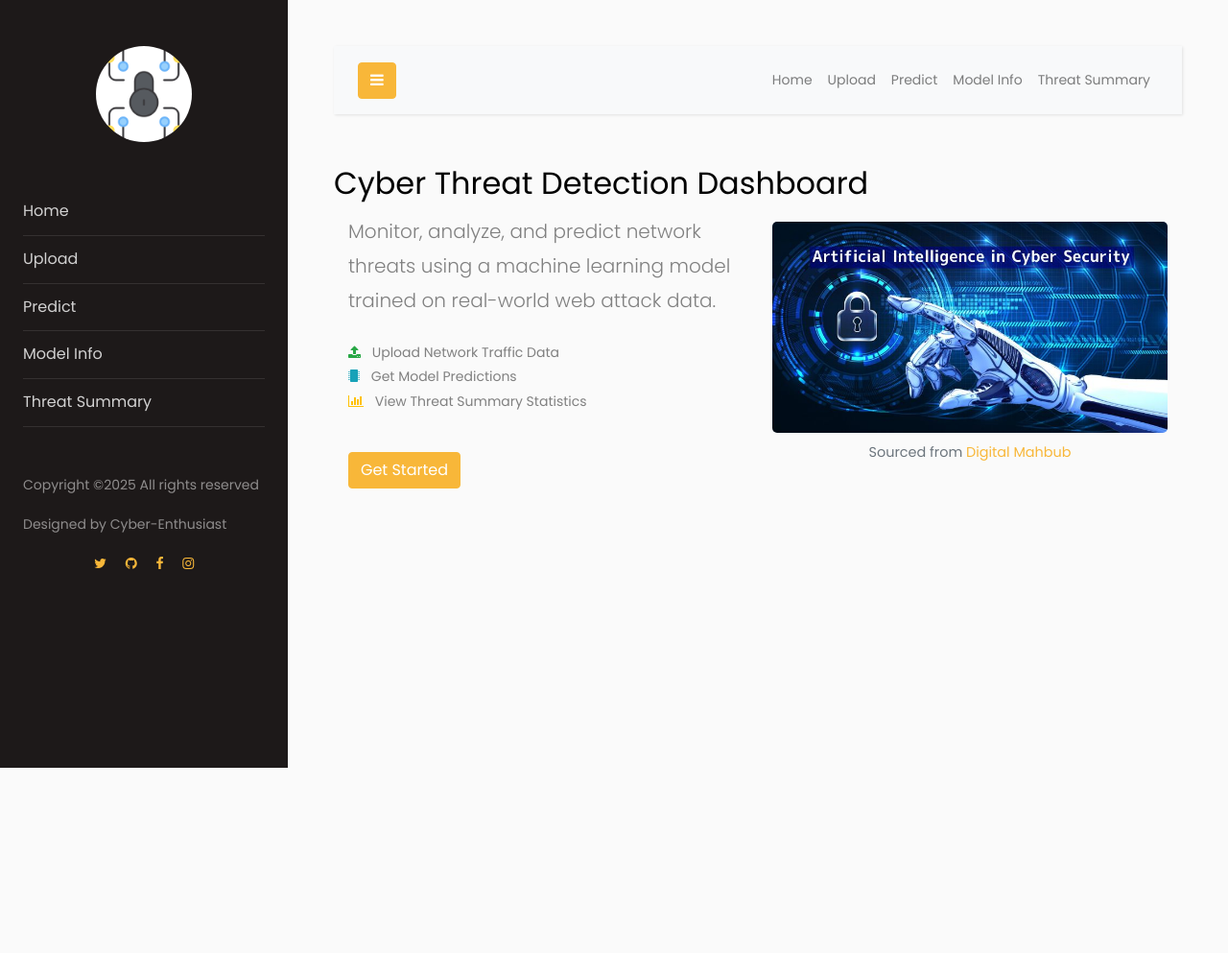
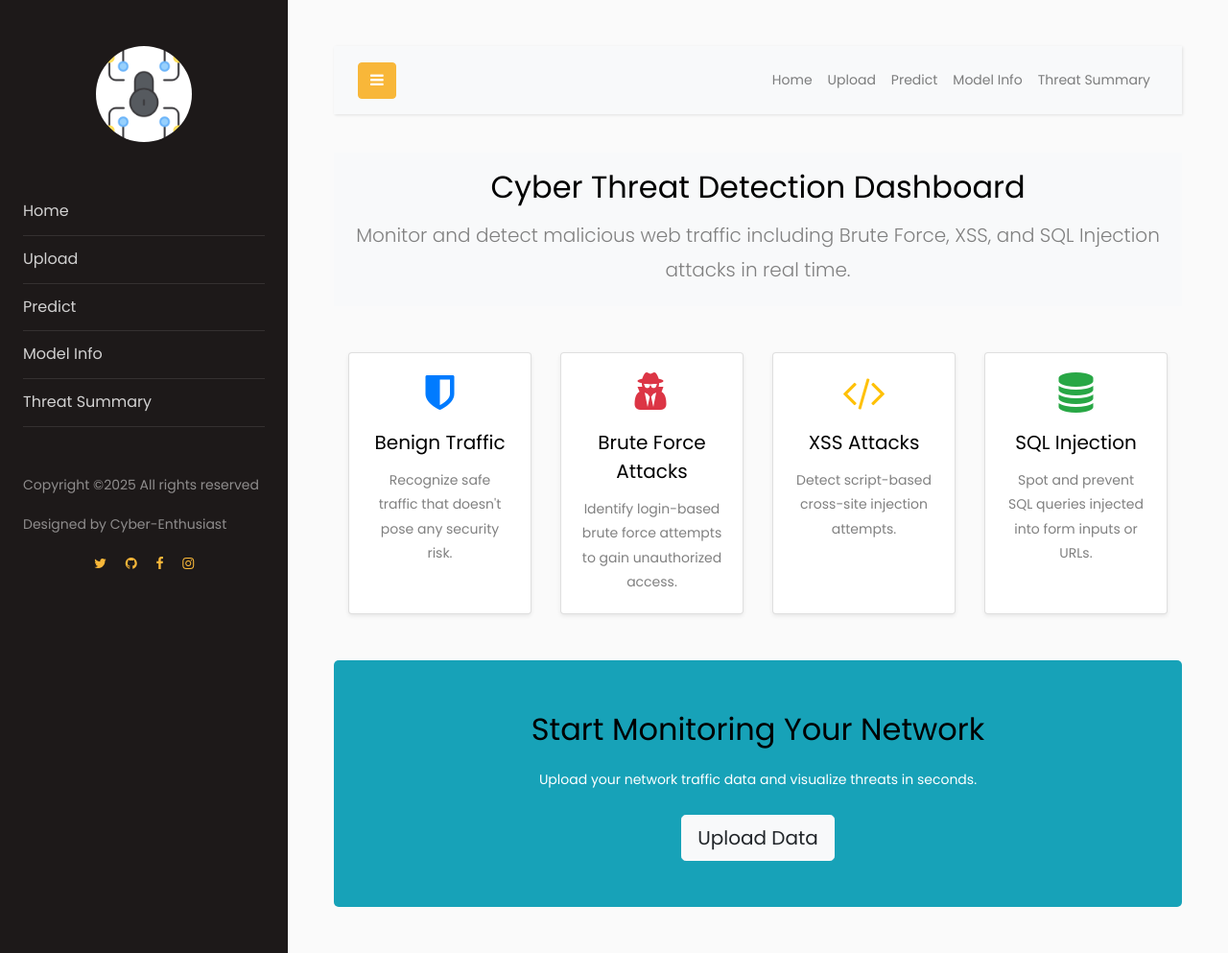
Before and after one commit to cyber-enthusiast-1/web-attack-detector, a Flask app: page / in a window 1280 px wide. Shown: the whole page at 96% size. Before the commit the page ends 800 px from the top, so only its background shows below. Run offline with Flask 3, Linux system fonts and the light colour scheme; parts of the project's set-up code (start-up, migrations or seed data) failed here and were passed over; some libraries are stand-ins or nearby versions.

Commit message:
Removed an image tag in home.html

```diff
--- a/web-attack/templates/home.html
+++ b/web-attack/templates/home.html
@@ -4,32 +4,64 @@
 {% block title %}Home - SOC Dashboard{% endblock %}
 
 {% block content %}
-<section class="container mt-3">
-    <div class="row align-items-center">
-        <h2 class="mt-2">Cyber Threat Detection Dashboard</h2>
-        <div class="col-md-6">
 
-            <p class="lead">
-                Monitor, analyze, and predict network threats using a machine learning model trained on real-world web attack data.
-            </p>
-            <ul class="list-unstyled mt-4">
-                <li><i class="fa fa-upload text-success mr-2"></i> Upload Network Traffic Data</li>
-                <li><i class="fa fa-microchip text-info mr-2"></i> Get Model Predictions</li>
-                <li><i class="fa fa-bar-chart text-warning mr-2"></i> View Threat Summary Statistics</li>
-                <!-- <li><i class="fa fa-bolt text-danger mr-2"></i> Real-time Threat Monitoring</li> -->
-            </ul>
-            <a href="{{ url_for('upload_data') }}" class="btn btn-primary mt-4">Get Started</a>
+    <section class="hero bg-light p-1 text-center">
+        <div class="container">
+            <h2 class="mt-2">Cyber Threat Detection Dashboard</h1>
+            <p class="lead">Monitor and detect malicious web traffic including Brute Force, XSS, and SQL Injection attacks in real time.</p>
         </div>
-        <div class="col-md-6 text-center">
-            <!-- the image has been sourced from https://digitalmahbub.com/ai-in-cyber-security/ -->
+    </section>
 
-            <figure>
-                <img src="{{ url_for('static', filename='images/cyber-security.jpg') }}" class="img-fluid" style="border-radius: 5px;" alt="Cyber Monitoring">
-                <figcaption class="text-muted mt-2" style="font-size: 0.9rem;">
-                    Sourced from <a href="https://digitalmahbub.com/ai-in-cyber-security/" target="_blank">Digital Mahbub</a>
-                </figcaption>
-            </figure>
+    <section class="features container py-5">
+        <div class="row text-center">
+            <div class="col-md-3">
+            <div class="card shadow-sm h-100">
+                <div class="card-body">
+                <i class="fa fa-shield fa-3x text-primary mb-3"></i>
+                <h5 class="card-title">Benign Traffic</h5>
+                <p class="card-text">Recognize safe traffic that doesn't pose any security risk.</p>
+                </div>
+            </div>
+            </div>
+
+            <div class="col-md-3">
+            <div class="card shadow-sm h-100">
+                <div class="card-body">
+                <i class="fa fa-user-secret fa-3x text-danger mb-3"></i>
+                <h5 class="card-title">Brute Force Attacks</h5>
+                <p class="card-text">Identify login-based brute force attempts to gain unauthorized access.</p>
+                </div>
+            </div>
+            </div>
+
+            <div class="col-md-3">
+            <div class="card shadow-sm h-100">
+                <div class="card-body">
+                <i class="fa fa-code fa-3x text-warning mb-3"></i>
+                <h5 class="card-title">XSS Attacks</h5>
+                <p class="card-text">Detect script-based cross-site injection attempts.</p>
+                </div>
+            </div>
+            </div>
+
+            <div class="col-md-3">
+            <div class="card shadow-sm h-100">
+                <div class="card-body">
+                <i class="fa fa-database fa-3x text-success mb-3"></i>
+                <h5 class="card-title">SQL Injection</h5>
+                <p class="card-text">Spot and prevent SQL queries injected into form inputs or URLs.</p>
+                </div>
+            </div>
+            </div>
         </div>
-    </div>
-</section>
+    </section>
+
+    <section class="cta text-center bg-info text-white py-5" style="border-radius: 5px;">
+        <div class="container">
+            <h2 class="mb-3">Start Monitoring Your Network</h2>
+            <p>Upload your network traffic data and visualize threats in seconds.</p>
+            <a href="{{ url_for('upload_data') }}" class="btn btn-light btn-lg mt-2">Upload Data</a>
+        </div>
+    </section>
+
 {% endblock %}
```
